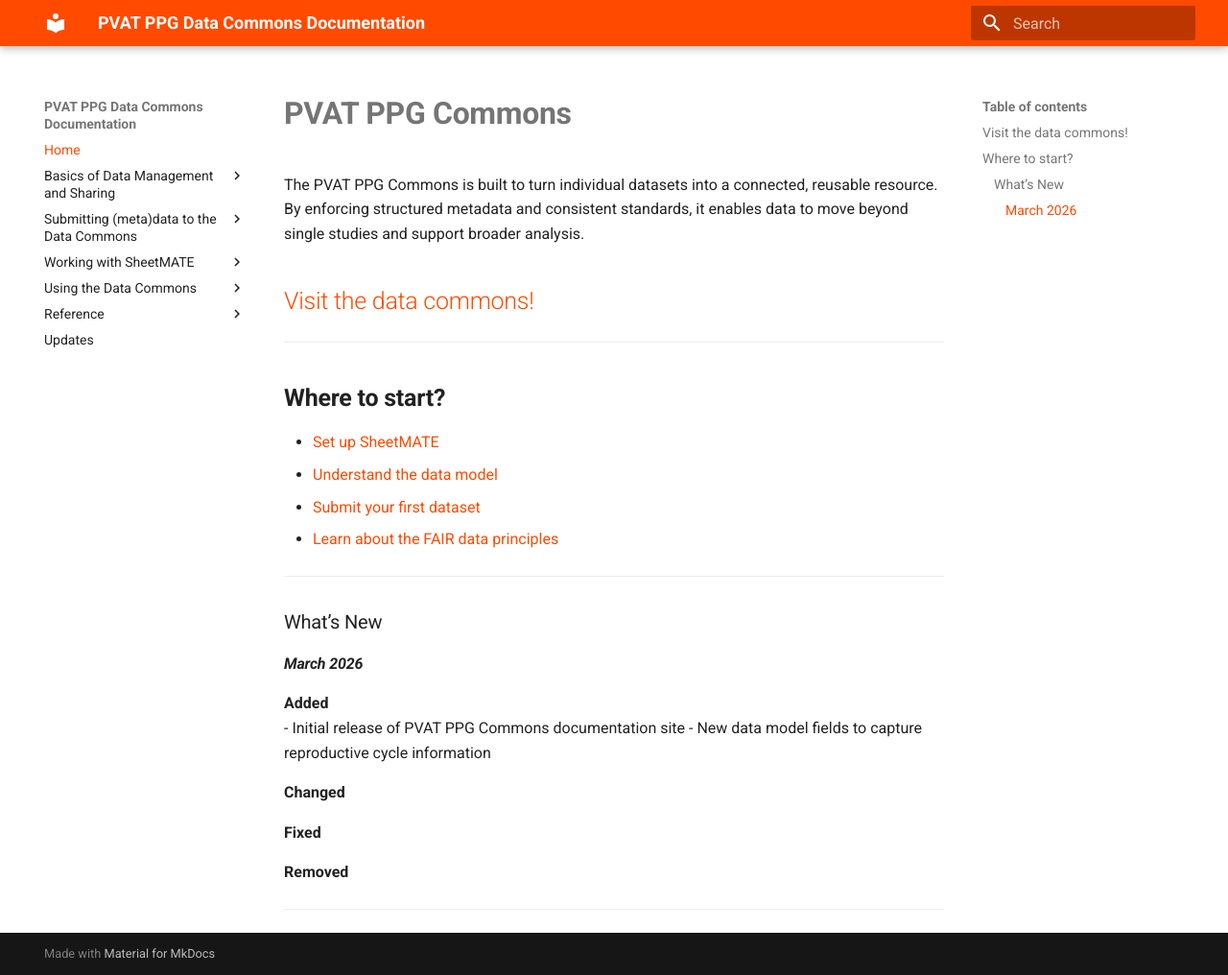
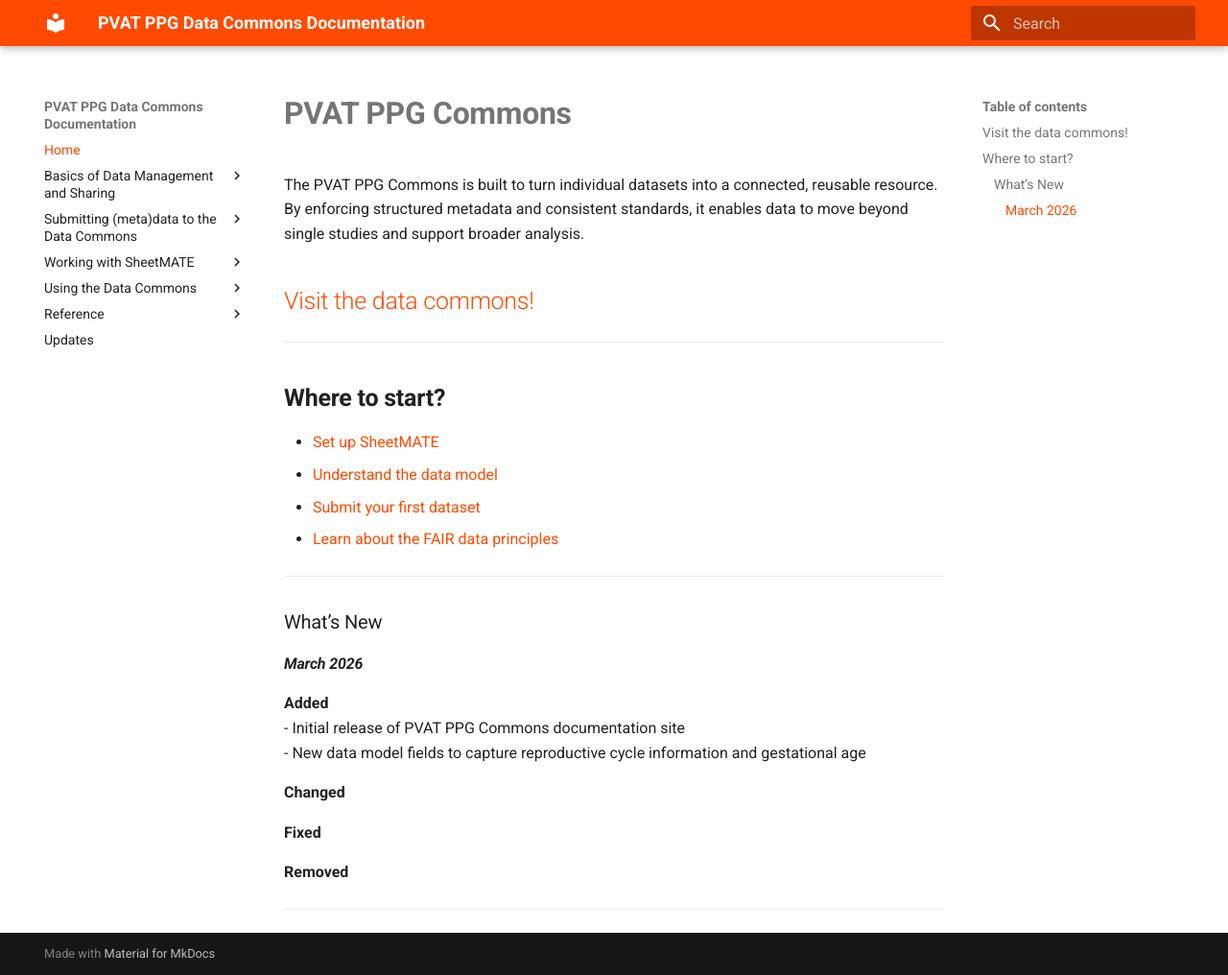
Before and after one commit to nault-research/pvatppg-commons-docs, an MkDocs documentation site: the page built from docs/index.md, in a window 1280 px wide and 1016 px high. Shown: the whole window at 96% size. Built offline with MkDocs 1.6.1 and Material for MkDocs 9.7.7, drawn with Linux system fonts in a browser that asks for light colours.

Commit message:
documented updates

```diff
--- a/docs/index.md
+++ b/docs/index.md
@@ -20,7 +20,7 @@ The PVAT PPG Commons is built to turn individual datasets into a connected, reus
 #### _March 2026_
 <b>Added</b><br>
 - Initial release of PVAT PPG Commons documentation site
-- New data model fields to capture reproductive cycle information
+- New data model fields to capture reproductive cycle information and gestational age
 
 <b>Changed</b><br>
 
```
